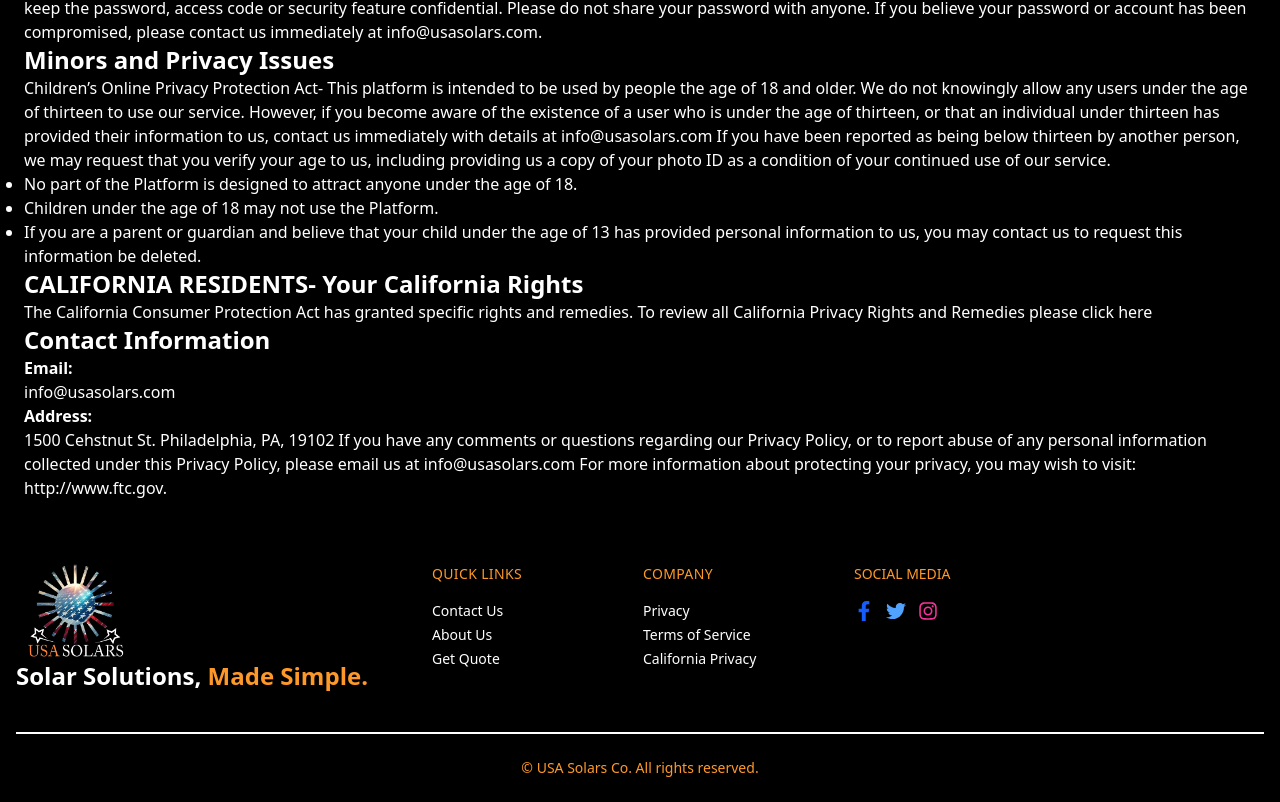
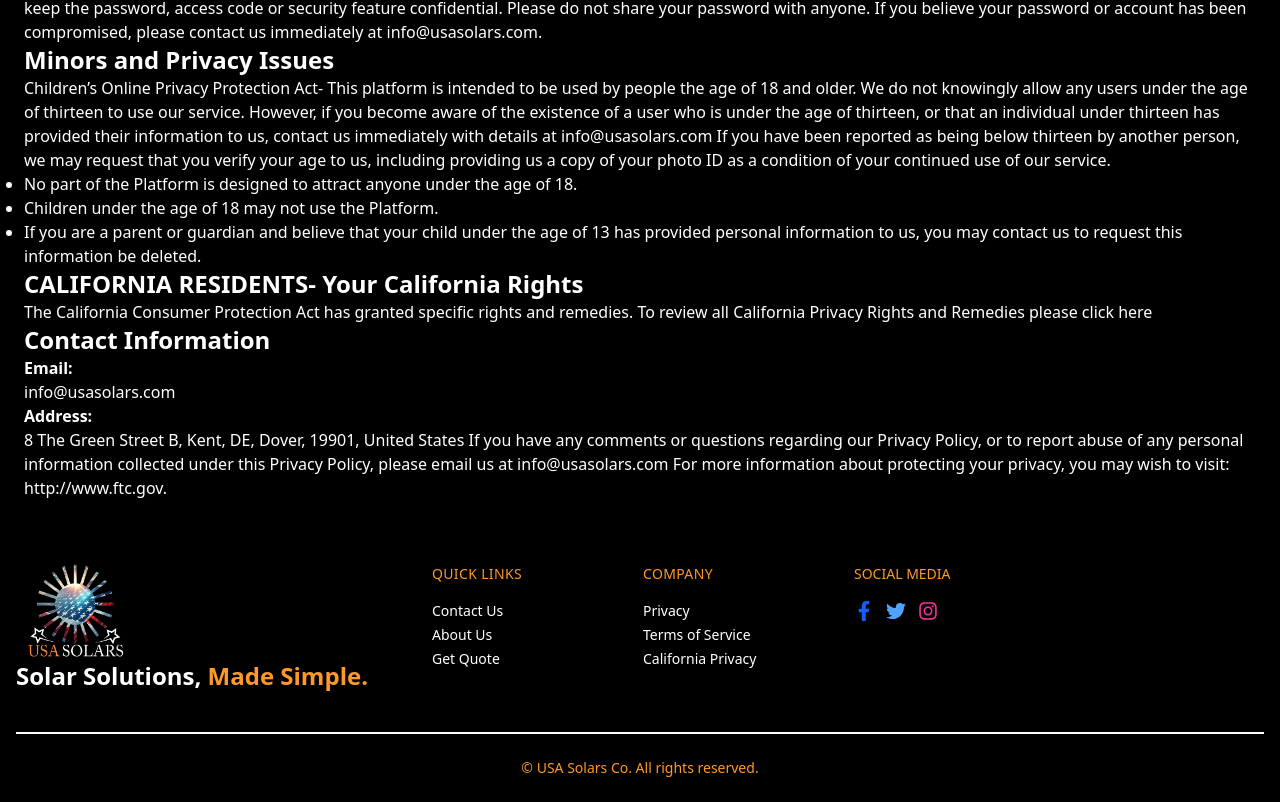
Before and after one commit to muhammadqaiser7777/UsaSolars, a React (Vite) app: page /privacy-policy in a window 1280 px wide. Shown: the part 4230-5032 px from the top of the page. Built offline with nearby package versions, Linux system fonts and the light colour scheme.

Commit message:
Address Updated

```diff
--- a/src/components/CaliforniaPrivacyNotice.jsx
+++ b/src/components/CaliforniaPrivacyNotice.jsx
@@ -629,7 +629,7 @@
         your choices and rights regarding such use, or wish to exercise your
         rights under California law, please do not hesitate to contact us at:
         <span className="font-bold">Email:</span> usasolars.com Postal Address:
-        usasolars.com, 1500 Cehstnut St, Philadelphia, PA 19102
+        usasolars.com, 8 The Green Street B, Kent, DE, Dover, 19901, United States
       </div>
     </div>
   );
--- a/src/components/PrivacyPolicy.jsx
+++ b/src/components/PrivacyPolicy.jsx
@@ -452,8 +452,8 @@
         <h1 className="font-bold text-2xl">Contact Information</h1>
         <p>
           <h4 className="font-bold">Email:</h4> info@usasolars.com
-          <h4 className="font-bold">Address:</h4> 1500 Cehstnut St.
-          Philadelphia, PA, 19102 If you have any comments or questions
+          <h4 className="font-bold">Address:</h4> 8 The Green Street B, Kent, DE, Dover, 19901, United States
+          If you have any comments or questions
           regarding our Privacy Policy, or to report abuse of any personal
           information collected under this Privacy Policy, please email us at
           info@usasolars.com For more information about protecting your privacy,
```
